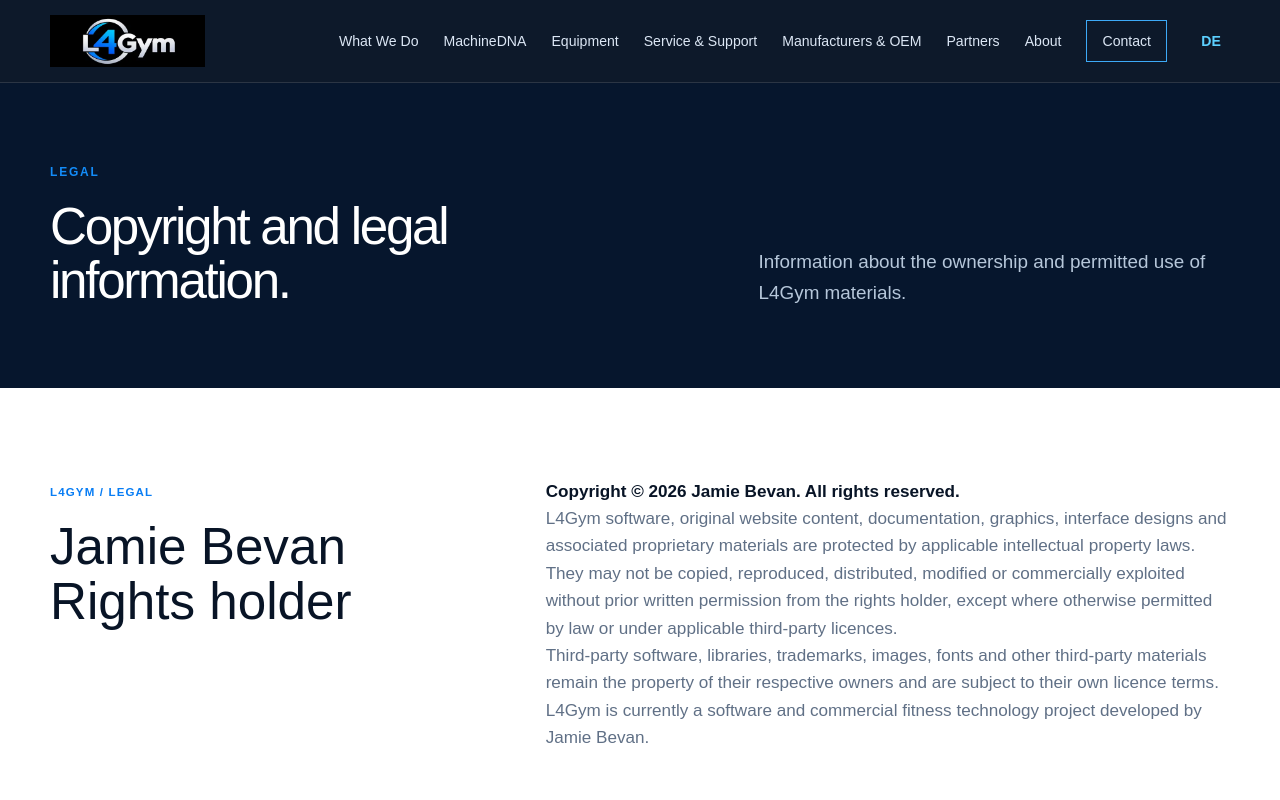
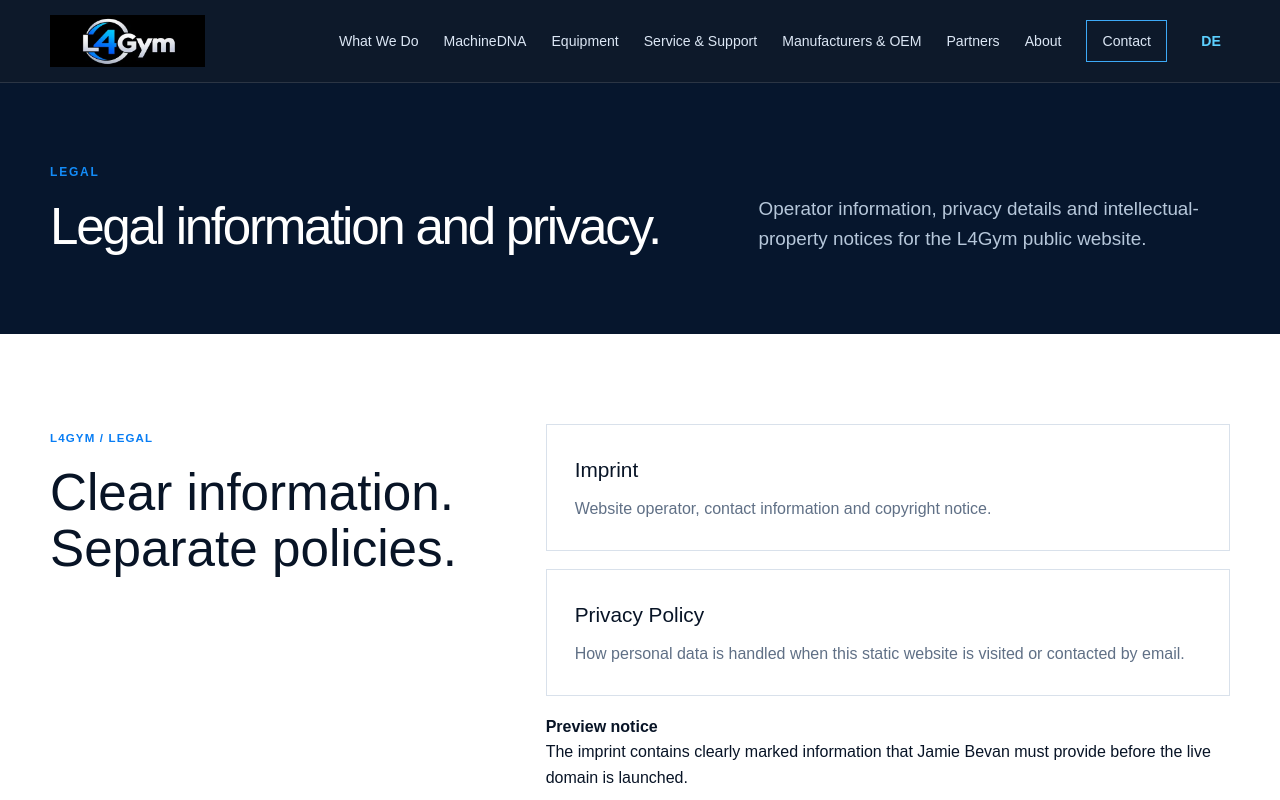
Before and after one commit to Jb73478/l4gym-public-website, a Next.js app: page /legal in a window 1280 px wide. Shown: the top 800 px of the page. Built offline with nearby package versions, Linux system fonts and the light colour scheme.

Commit message:
Replace legal page with legal overview

```diff
--- a/app/legal/page.tsx
+++ b/app/legal/page.tsx
@@ -1,3 +1,3 @@
 import type { Metadata } from "next";
-export const metadata:Metadata={title:"Legal",description:"Copyright and legal information for the L4Gym public website."};
-export default function Page(){return <><section className="page-hero"><div className="shell"><div><p className="eyebrow">Legal</p><h1>Copyright and legal information.</h1></div><p>Information about the ownership and permitted use of L4Gym materials.</p></div></section><section className="page-body"><div className="shell page-grid"><div><span className="number-tag">L4GYM / LEGAL</span><h2>Jamie Bevan<br/>Rights holder</h2></div><div className="prose"><p><strong>Copyright © 2026 Jamie Bevan. All rights reserved.</strong></p><p>L4Gym software, original website content, documentation, graphics, interface designs and associated proprietary materials are protected by applicable intellectual property laws.</p><p>They may not be copied, reproduced, distributed, modified or commercially exploited without prior written permission from the rights holder, except where otherwise permitted by law or under applicable third-party licences.</p><p>Third-party software, libraries, trademarks, images, fonts and other third-party materials remain the property of their respective owners and are subject to their own licence terms.</p><p>L4Gym is currently a software and commercial fitness technology project developed by Jamie Bevan.</p></div></div></section></>}
+export const metadata:Metadata={title:"Legal",description:"Imprint, privacy and copyright information for the L4Gym public website."};
+export default function Page(){return <><section className="page-hero"><div className="shell"><div><p className="eyebrow">Legal</p><h1>Legal information and privacy.</h1></div><p>Operator information, privacy details and intellectual-property notices for the L4Gym public website.</p></div></section><section className="page-body"><div className="shell page-grid"><div><span className="number-tag">L4GYM / LEGAL</span><h2>Clear information.<br/>Separate policies.</h2></div><div className="content-stack"><a className="content-card" href="/imprint"><h3>Imprint</h3><p>Website operator, contact information and copyright notice.</p></a><a className="content-card" href="/privacy"><h3>Privacy Policy</h3><p>How personal data is handled when this static website is visited or contacted by email.</p></a><div className="legal-note"><strong>Preview notice</strong><p>The imprint contains clearly marked information that Jamie Bevan must provide before the live domain is launched.</p></div></div></div></section></>}
```
